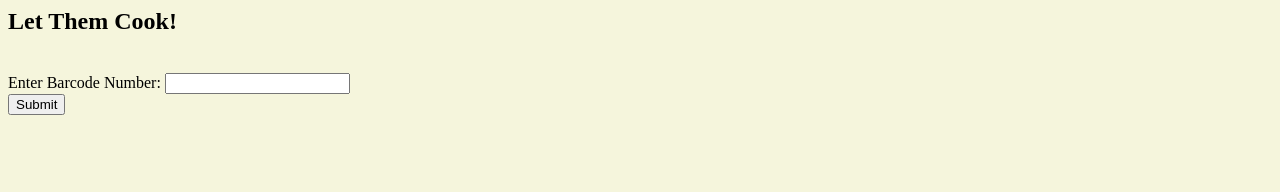
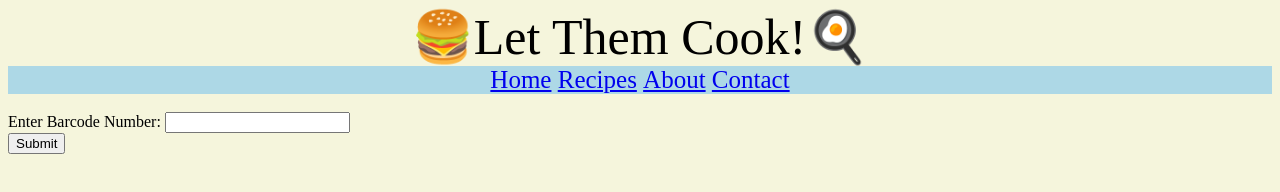
Before and after one commit to JoseFJr28/INST377GroupProject, a plain HTML site: page home.html in a window 1280 px wide. Drawn offline with Linux system fonts and the light colour scheme.

Commit message:
SimpleNavBarEdit

```diff
--- a/home.html
+++ b/home.html
@@ -1,4 +1,39 @@
 <html>
+<style>
+    /* The Logo */
+    header{
+        text-align: center;
+        font-size: 50px;
+    }
+
+    /* The Main Nav */
+    #main-nav {
+        background-color: lightblue;
+        font-size: 25px;
+        text-align: center;
+    }
+
+    /* Get's rid of the bullets */
+    #main-nav li {
+        display: inline;
+        position: relative;
+    }
+
+    #main-nav li:hover {
+        background-color: rgb(0, 255, 162);
+        color: rgb(17, 15, 15);
+    }
+
+    #main-nav ul li {
+        display: inline-block;
+        text-align: center;
+        width: 10%;
+        padding-top: 5px;
+        padding-bottom: 5px;
+        list-style-type: none;
+    }
+
+</style>
     <head>
         <title>Let Them Cook!</title>
 
@@ -11,9 +46,16 @@
         <script src="foodFetch.js"></script>
 
     </head>
+    <header>&#127828Let Them Cook!&#127859</header>
+    <nav id="main-nav">
+        <a href="home.html"><li>Home</li></a>
+        <a href="recipes.html"><li>Recipes</li></a>
+        <a href="about.html"><li>About</li></a>
+        <a href="contact.html"><li>Contact</li></a>
+    </nav>
 
     <body>
-        <h2>Let Them Cook!</h2>
+
         <br>
 
         <form id="barcodeForm">
```
